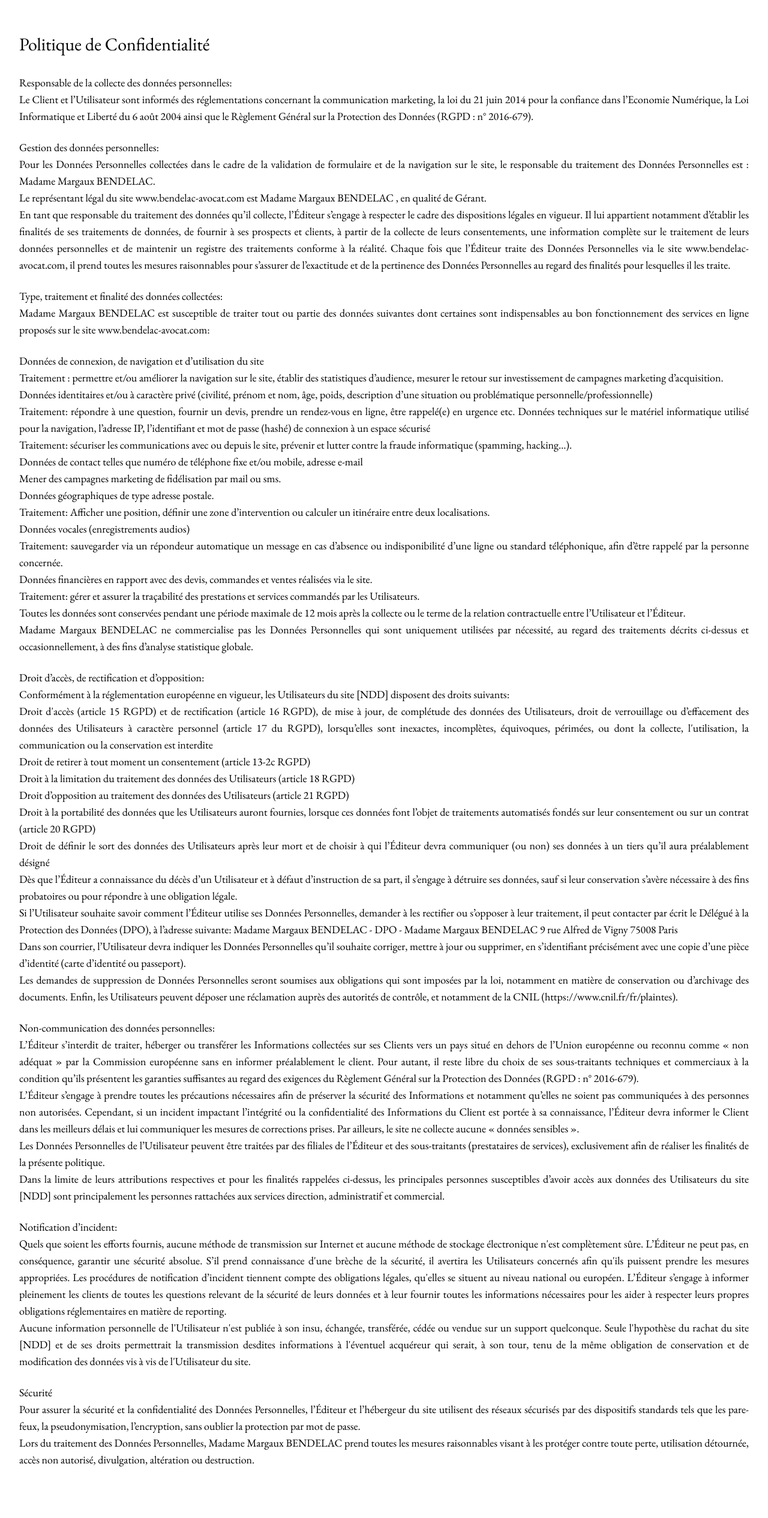
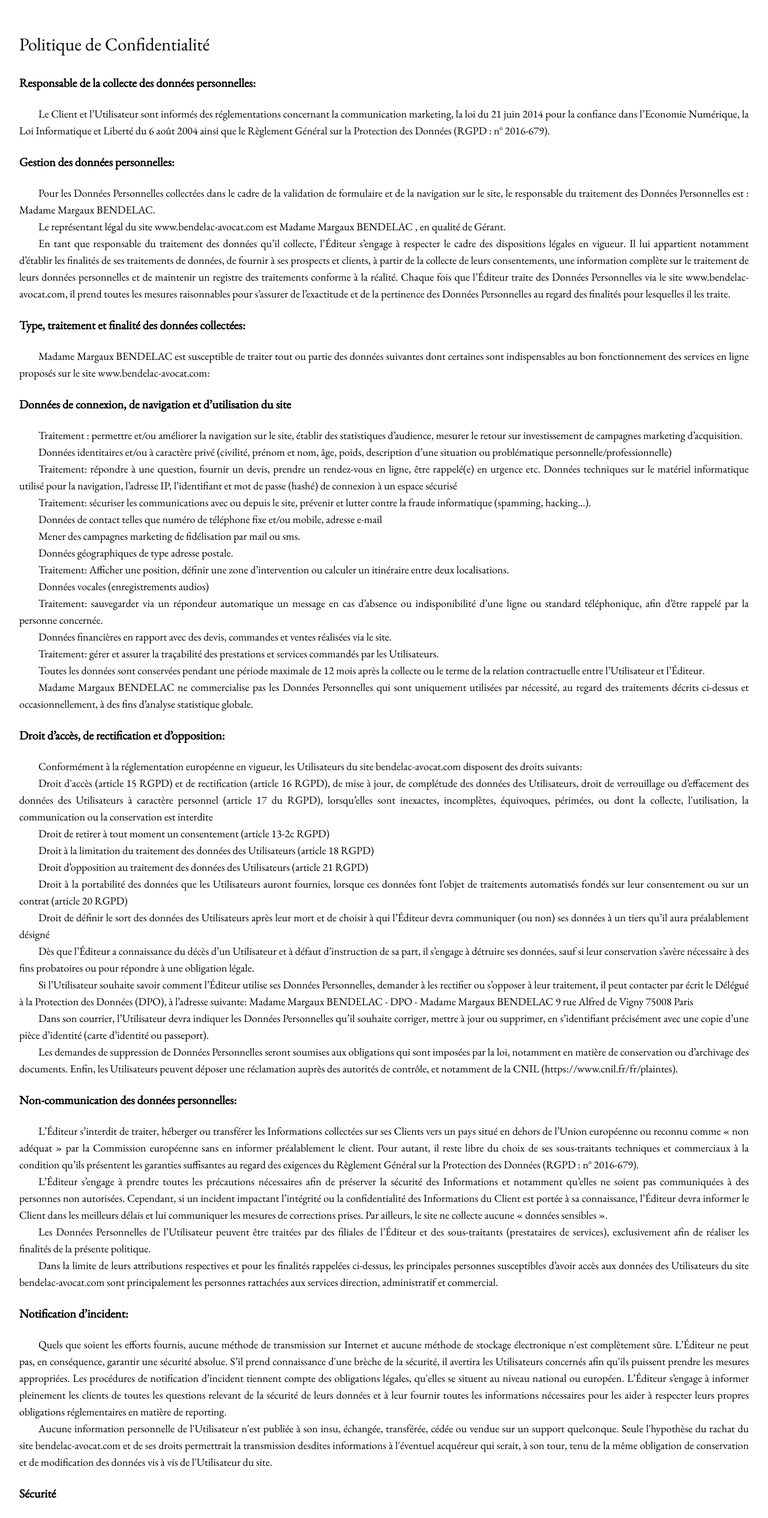
Before and after one commit to Chaloulou75/margauxbendelac2, a Nuxt app: page /politiquedeconfidentialite in a window 1280 px wide. Shown: the part 72-2603 px from the top of the page at 60% size. Built offline with nearby package versions, Linux system fonts and the light colour scheme.

Commit message:
mise à j espace and words index

```diff
--- a/pages/index.vue
+++ b/pages/index.vue
@@ -34,14 +34,14 @@ const modules = [Autoplay];
         <h1
           class="max-w-xl mx-auto text-3xl font-medium text-center text-white md:text-5xl mix-blend-lighten font-cormorant"
         >
-          Avocate en Droit pénal des affaires
+          Droit pénal des affaires
         </h1>
       </swiper-slide>
       <swiper-slide>
         <h1
           class="max-w-xl mx-auto text-3xl font-medium text-center text-white md:text-5xl mix-blend-lighten font-cormorant"
         >
-          Avocate en Droit international
+          Droit international des affaires
         </h1>
       </swiper-slide>
     </swiper>
--- a/pages/mentionslegales.vue
+++ b/pages/mentionslegales.vue
@@ -23,7 +23,7 @@
           >Charles Jeandey</a
         >
       </p>
-      <p>
+      <p class="indent-8">
         Conformément à la loi n°2004-575 du 21 juin 2004 pour la confiance dans
         l’économie numérique, nous vous informons que le site internet
         www.bendelac-avocat.com est la propriété de l’Entrepreneur individuel
--- a/pages/politiquedeconfidentialite.vue
+++ b/pages/politiquedeconfidentialite.vue
@@ -8,8 +8,10 @@
       Politique de Confidentialité
     </h1>
     <div class="mb-6 text-lg text-justify text-black">
-      <p>Responsable de la collecte des données personnelles:</p>
-      <p>
+      <h3 class="mb-6 text-xl font-semibold">
+        Responsable de la collecte des données personnelles:
+      </h3>
+      <p class="indent-8">
         Le Client et l’Utilisateur sont informés des réglementations concernant
         la communication marketing, la loi du 21 juin 2014 pour la confiance
         dans l’Economie Numérique, la Loi Informatique et Liberté du 6 août 2004
@@ -18,17 +20,19 @@
       </p>
     </div>
     <div class="mb-6 text-lg text-justify text-black">
-      <p>Gestion des données personnelles:</p>
-      <p>
+      <h3 class="mb-6 text-xl font-semibold">
+        Gestion des données personnelles:
+      </h3>
+      <p class="indent-8">
         Pour les Données Personnelles collectées dans le cadre de la validation
         de formulaire et de la navigation sur le site, le responsable du
         traitement des Données Personnelles est : Madame Margaux BENDELAC.
       </p>
-      <p>
+      <p class="indent-8">
         Le représentant légal du site www.bendelac-avocat.com est Madame Margaux
         BENDELAC , en qualité de Gérant.
       </p>
-      <p>
+      <p class="indent-8">
         En tant que responsable du traitement des données qu’il collecte,
         l’Éditeur s’engage à respecter le cadre des dispositions légales en
         vigueur. Il lui appartient notamment d’établir les finalités de ses
@@ -43,8 +47,10 @@
       </p>
     </div>
     <div class="mb-6 text-lg text-justify text-black">
-      <p>Type, traitement et finalité des données collectées:</p>
-      <p>
+      <h3 class="mb-6 text-xl font-semibold">
+        Type, traitement et finalité des données collectées:
+      </h3>
+      <p class="indent-8">
         Madame Margaux BENDELAC est susceptible de traiter tout ou partie des
         données suivantes dont certaines sont indispensables au bon
         fonctionnement des services en ligne proposés sur le site
@@ -52,57 +58,61 @@
       </p>
     </div>
     <div class="mb-6 text-lg text-justify text-black">
-      <p>Données de connexion, de navigation et d’utilisation du site</p>
-      <p>
+      <h3 class="mb-6 text-xl font-semibold">
+        Données de connexion, de navigation et d’utilisation du site
+      </h3>
+      <p class="indent-8">
         Traitement : permettre et/ou améliorer la navigation sur le site,
         établir des statistiques d’audience, mesurer le retour sur
         investissement de campagnes marketing d’acquisition.
       </p>
-      <p>
+      <p class="indent-8">
         Données identitaires et/ou à caractère privé (civilité, prénom et nom,
         âge, poids, description d’une situation ou problématique
         personnelle/professionnelle)
       </p>
-      <p>
+      <p class="indent-8">
         Traitement: répondre à une question, fournir un devis, prendre un
         rendez-vous en ligne, être rappelé(e) en urgence etc. Données techniques
         sur le matériel informatique utilisé pour la navigation, l’adresse IP,
         l’identifiant et mot de passe (hashé) de connexion à un espace sécurisé
       </p>
-      <p>
+      <p class="indent-8">
         Traitement: sécuriser les communications avec ou depuis le site,
         prévenir et lutter contre la fraude informatique (spamming, hacking…).
       </p>
-      <p>
+      <p class="indent-8">
         Données de contact telles que numéro de téléphone fixe et/ou mobile,
         adresse e-mail
       </p>
-      <p>Mener des campagnes marketing de fidélisation par mail ou sms.</p>
-      <p>Données géographiques de type adresse postale.</p>
-      <p>
+      <p class="indent-8">
+        Mener des campagnes marketing de fidélisation par mail ou sms.
+      </p>
+      <p class="indent-8">Données géographiques de type adresse postale.</p>
+      <p class="indent-8">
         Traitement: Afficher une position, définir une zone d’intervention ou
         calculer un itinéraire entre deux localisations.
       </p>
-      <p>Données vocales (enregistrements audios)</p>
-      <p>
+      <p class="indent-8">Données vocales (enregistrements audios)</p>
+      <p class="indent-8">
         Traitement: sauvegarder via un répondeur automatique un message en cas
         d’absence ou indisponibilité d’une ligne ou standard téléphonique, afin
         d’être rappelé par la personne concernée.
       </p>
-      <p>
+      <p class="indent-8">
         Données financières en rapport avec des devis, commandes et ventes
         réalisées via le site.
       </p>
-      <p>
+      <p class="indent-8">
         Traitement: gérer et assurer la traçabilité des prestations et services
         commandés par les Utilisateurs.
       </p>
-      <p>
+      <p class="indent-8">
         Toutes les données sont conservées pendant une période maximale de 12
         mois après la collecte ou le terme de la relation contractuelle entre
         l’Utilisateur et l’Éditeur.
       </p>
-      <p>
+      <p class="indent-8">
         Madame Margaux BENDELAC ne commercialise pas les Données Personnelles
         qui sont uniquement utilisées par nécessité, au regard des traitements
         décrits ci-dessus et occasionnellement, à des fins d’analyse statistique
@@ -110,12 +120,14 @@
       </p>
     </div>
     <div class="mb-6 text-lg text-justify text-black">
-      <p>Droit d’accès, de rectification et d’opposition:</p>
-      <p>
+      <h3 class="mb-6 text-xl font-semibold">
+        Droit d’accès, de rectification et d’opposition:
+      </h3>
+      <p class="indent-8">
         Conformément à la réglementation européenne en vigueur, les Utilisateurs
-        du site [NDD] disposent des droits suivants:
+        du site bendelac-avocat.com disposent des droits suivants:
       </p>
-      <p>
+      <p class="indent-8">
         Droit d'accès (article 15 RGPD) et de rectification (article 16 RGPD),
         de mise à jour, de complétude des données des Utilisateurs, droit de
         verrouillage ou d’effacement des données des Utilisateurs à caractère
@@ -123,45 +135,47 @@
         incomplètes, équivoques, périmées, ou dont la collecte, l'utilisation,
         la communication ou la conservation est interdite
       </p>
-      <p>Droit de retirer à tout moment un consentement (article 13-2c RGPD)</p>
-      <p>
+      <p class="indent-8">
+        Droit de retirer à tout moment un consentement (article 13-2c RGPD)
+      </p>
+      <p class="indent-8">
         Droit à la limitation du traitement des données des Utilisateurs
         (article 18 RGPD)
       </p>
-      <p>
+      <p class="indent-8">
         Droit d’opposition au traitement des données des Utilisateurs (article
         21 RGPD)
       </p>
-      <p>
+      <p class="indent-8">
         Droit à la portabilité des données que les Utilisateurs auront fournies,
         lorsque ces données font l’objet de traitements automatisés fondés sur
         leur consentement ou sur un contrat (article 20 RGPD)
       </p>
-      <p>
+      <p class="indent-8">
         Droit de définir le sort des données des Utilisateurs après leur mort et
         de choisir à qui l’Éditeur devra communiquer (ou non) ses données à un
         tiers qu’il aura préalablement désigné
       </p>
-      <p>
+      <p class="indent-8">
         Dès que l’Éditeur a connaissance du décès d’un Utilisateur et à défaut
         d’instruction de sa part, il s’engage à détruire ses données, sauf si
         leur conservation s’avère nécessaire à des fins probatoires ou pour
         répondre à une obligation légale.
       </p>
-      <p>
+      <p class="indent-8">
         Si l’Utilisateur souhaite savoir comment l’Éditeur utilise ses Données
         Personnelles, demander à les rectifier ou s’opposer à leur traitement,
         il peut contacter par écrit le Délégué à la Protection des Données
         (DPO), à l’adresse suivante: Madame Margaux BENDELAC - DPO - Madame
         Margaux BENDELAC 9 rue Alfred de Vigny 75008 Paris
       </p>
-      <p>
+      <p class="indent-8">
         Dans son courrier, l’Utilisateur devra indiquer les Données Personnelles
         qu’il souhaite corriger, mettre à jour ou supprimer, en s’identifiant
         précisément avec une copie d’une pièce d’identité (carte d’identité ou
         passeport).
       </p>
-      <p>
+      <p class="indent-8">
         Les demandes de suppression de Données Personnelles seront soumises aux
         obligations qui sont imposées par la loi, notamment en matière de
         conservation ou d’archivage des documents. Enfin, les Utilisateurs
@@ -170,8 +184,10 @@
       </p>
     </div>
     <div class="mb-6 text-lg text-justify text-black">
-      <p>Non-communication des données personnelles:</p>
-      <p>
+      <h3 class="mb-6 text-xl font-semibold">
+        Non-communication des données personnelles:
+      </h3>
+      <p class="indent-8">
         L’Éditeur s’interdit de traiter, héberger ou transférer les Informations
         collectées sur ses Clients vers un pays situé en dehors de l’Union
         européenne ou reconnu comme « non adéquat » par la Commission européenne
@@ -180,7 +196,7 @@
         qu’ils présentent les garanties suffisantes au regard des exigences du
         Règlement Général sur la Protection des Données (RGPD : n° 2016-679).
       </p>
-      <p>
+      <p class="indent-8">
         L’Éditeur s’engage à prendre toutes les précautions nécessaires afin de
         préserver la sécurité des Informations et notamment qu’elles ne soient
         pas communiquées à des personnes non autorisées. Cependant, si un
@@ -189,22 +205,22 @@
         dans les meilleurs délais et lui communiquer les mesures de corrections
         prises. Par ailleurs, le site ne collecte aucune « données sensibles ».
       </p>
-      <p>
+      <p class="indent-8">
         Les Données Personnelles de l’Utilisateur peuvent être traitées par des
         filiales de l’Éditeur et des sous-traitants (prestataires de services),
         exclusivement afin de réaliser les finalités de la présente politique.
       </p>
-      <p>
+      <p class="indent-8">
         Dans la limite de leurs attributions respectives et pour les finalités
         rappelées ci-dessus, les principales personnes susceptibles d’avoir
-        accès aux données des Utilisateurs du site [NDD] sont principalement les
-        personnes rattachées aux services direction, administratif et
-        commercial.
+        accès aux données des Utilisateurs du site bendelac-avocat.com sont
+        principalement les personnes rattachées aux services direction,
+        administratif et commercial.
       </p>
     </div>
     <div class="mb-6 text-lg text-justify text-black">
-      <p>Notification d’incident:</p>
-      <p>
+      <h3 class="mb-6 text-xl font-semibold">Notification d’incident:</h3>
+      <p class="indent-8">
         Quels que soient les efforts fournis, aucune méthode de transmission sur
         Internet et aucune méthode de stockage électronique n'est complètement
         sûre. L’Éditeur ne peut pas, en conséquence, garantir une sécurité
@@ -217,24 +233,24 @@
         fournir toutes les informations nécessaires pour les aider à respecter
         leurs propres obligations réglementaires en matière de reporting.
       </p>
-      <p>
+      <p class="indent-8">
         Aucune information personnelle de l'Utilisateur n'est publiée à son
         insu, échangée, transférée, cédée ou vendue sur un support quelconque.
-        Seule l'hypothèse du rachat du site [NDD] et de ses droits permettrait
-        la transmission desdites informations à l'éventuel acquéreur qui serait,
-        à son tour, tenu de la même obligation de conservation et de
+        Seule l'hypothèse du rachat du site bendelac-avocat.com et de ses droits
+        permettrait la transmission desdites informations à l'éventuel acquéreur
+        qui serait, à son tour, tenu de la même obligation de conservation et de
         modification des données vis à vis de l'Utilisateur du site.
       </p>
     </div>
     <div class="mb-6 text-lg text-justify text-black">
-      <p>Sécurité</p>
-      <p>
+      <h3 class="mb-6 text-xl font-semibold">Sécurité</h3>
+      <p class="indent-8">
         Pour assurer la sécurité et la confidentialité des Données Personnelles,
         l’Éditeur et l’hébergeur du site utilisent des réseaux sécurisés par des
         dispositifs standards tels que les pare-feux, la pseudonymisation,
         l’encryption, sans oublier la protection par mot de passe.
       </p>
-      <p>
+      <p class="indent-8">
         Lors du traitement des Données Personnelles, Madame Margaux BENDELAC
         prend toutes les mesures raisonnables visant à les protéger contre toute
         perte, utilisation détournée, accès non autorisé, divulgation,
```
Also changed, not shown: pages/competences.vue (+6 -5 lines).
